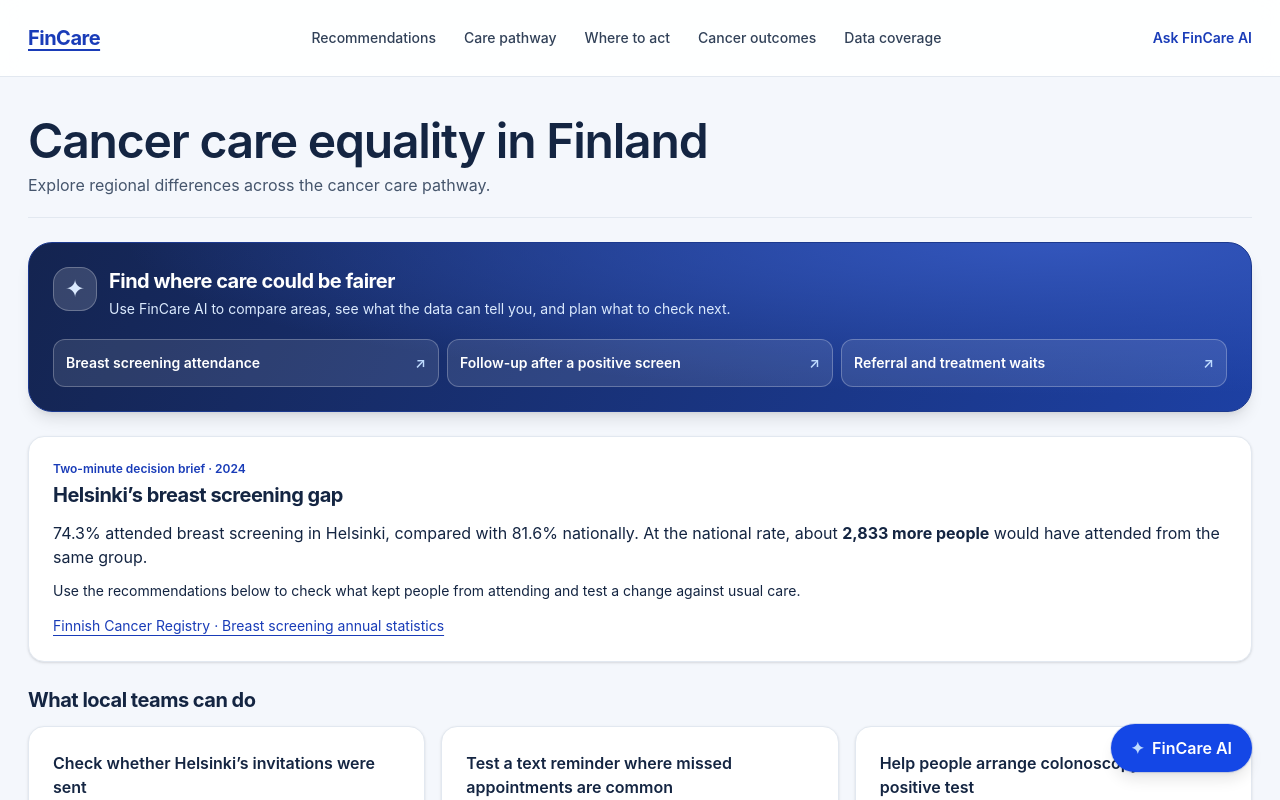
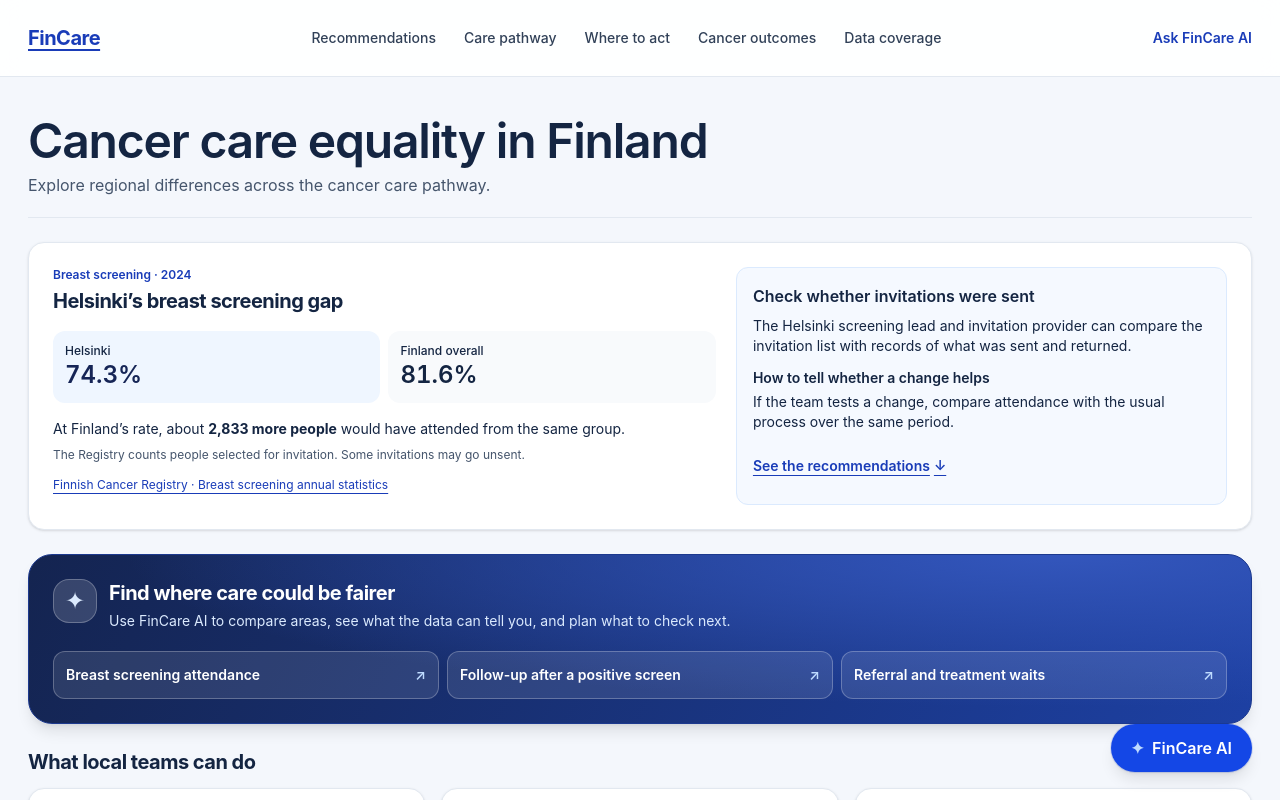
Before and after one commit to Momo-Junction/FinCare, a Next.js app: page / in a window 1280 px wide. Shown: the top 800 px of the page. Built offline with nearby package versions, Linux system fonts and the light colour scheme.

Commit message:
Put the Helsinki decision brief first

```diff
--- a/app/action-plans.tsx
+++ b/app/action-plans.tsx
@@ -18,12 +18,34 @@ export function ActionCard({ plan }: { plan: ActionPlan }) {
 export function DecisionBrief() {
   const plan = localPlan("screening", "helsinki");
   const helsinki = rankedGaps("screening").find(({ id }) => id === "helsinki")!;
-  return <section className="panel space-y-3">
-    <p className="eyebrow">Two-minute decision brief · 2024</p>
-    <h2>Helsinki’s breast screening gap</h2>
-    <p>{helsinki.rate}% attended breast screening in Helsinki, compared with {comparisons.screening.national.rate}% nationally. At the national rate, about <strong>{helsinki.fewerAtNationalRate.toLocaleString("en-GB")} more people</strong> would have attended from the same group.</p>
-    <p className="text-sm">Use the recommendations below to check what kept people from attending and test a change against usual care.</p>
-    <a className="text-sm" href={plan.source.url}>{plan.source.name}</a>
+  const { year, national, limitation } = comparisons.screening;
+  return <section className="panel border-t-4 border-t-blue-600" aria-labelledby="decision-brief-title">
+    <div className="grid gap-5 lg:grid-cols-[minmax(0,1.35fr)_minmax(0,1fr)]">
+      <div>
+        <p className="eyebrow">Breast screening · {year}</p>
+        <h2 id="decision-brief-title">Helsinki’s breast screening gap</h2>
+        <dl className="my-4 grid grid-cols-2 gap-2">
+          <div className="rounded-xl bg-blue-50 p-3">
+            <dt className="text-xs font-medium">Helsinki</dt>
+            <dd className="text-2xl font-semibold tabular-nums text-blue-950">{helsinki.rate.toFixed(1)}%</dd>
+          </div>
+          <div className="rounded-xl bg-slate-50 p-3">
+            <dt className="text-xs font-medium">Finland overall</dt>
+            <dd className="text-2xl font-semibold tabular-nums">{national.rate.toFixed(1)}%</dd>
+          </div>
+        </dl>
+        <p className="text-sm">At Finland’s rate, about <strong>{helsinki.fewerAtNationalRate.toLocaleString("en-GB")} more people</strong> would have attended from the same group.</p>
+        <p className="my-2 text-xs text-slate-600">{limitation}</p>
+        <a className="text-xs" href={plan.source.url}>{plan.source.name}</a>
+      </div>
+      <div className="rounded-xl border border-blue-100 bg-blue-50/60 p-4">
+        <h3>Check whether invitations were sent</h3>
+        <p className="mt-2 text-sm">The Helsinki screening lead and invitation provider can compare the invitation list with records of what was sent and returned.</p>
+        <h3 className="mt-3 text-sm">How to tell whether a change helps</h3>
+        <p className="mt-1 text-sm">If the team tests a change, compare attendance with the usual process over the same period.</p>
+        <a className="mt-3 inline-flex min-h-11 items-center text-sm font-semibold" href="#recommendations">See the recommendations <span aria-hidden="true" className="ml-1">↓</span></a>
+      </div>
+    </div>
   </section>;
 }
 
--- a/app/dashboard.tsx
+++ b/app/dashboard.tsx
@@ -62,6 +62,7 @@ export default function Dashboard() {
           <h1 id="overview-title">Cancer care equality in Finland</h1>
           <p>Explore regional differences across the cancer care pathway.</p>
         </section>
+        <DecisionBrief />
         <section className="ai-start" aria-labelledby="investigation-start-heading">
           <div className="flex items-start gap-3">
             <span className="ai-mark" aria-hidden="true">✦</span>
@@ -82,7 +83,6 @@ export default function Dashboard() {
             ))}
           </div>
         </section>
-        <DecisionBrief />
         <Recommendations />
         <nav id="care-pathway" data-scroll-section aria-label="Cancer care pathway" className="pathway">
           <ol className="grid grid-cols-2 gap-px sm:grid-cols-4">
```
